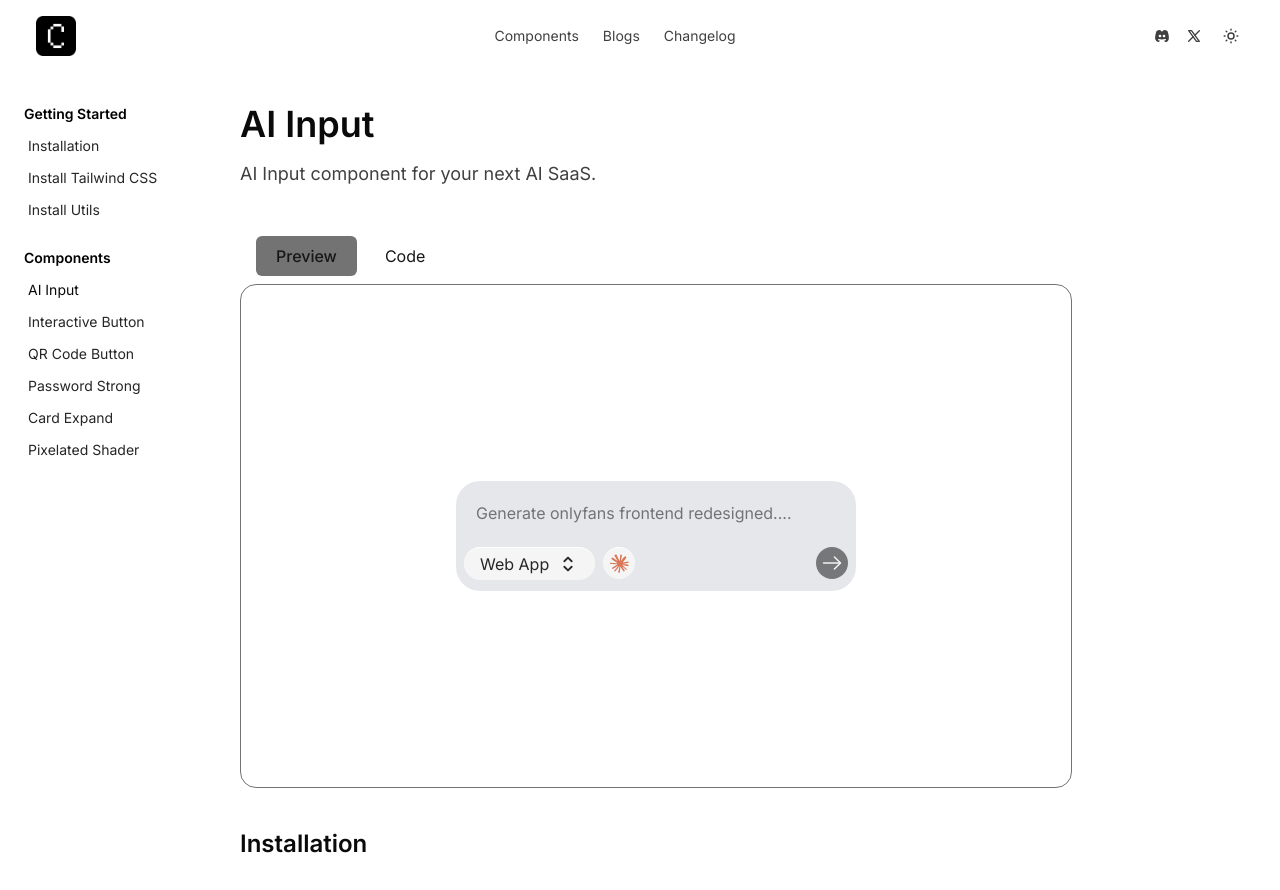
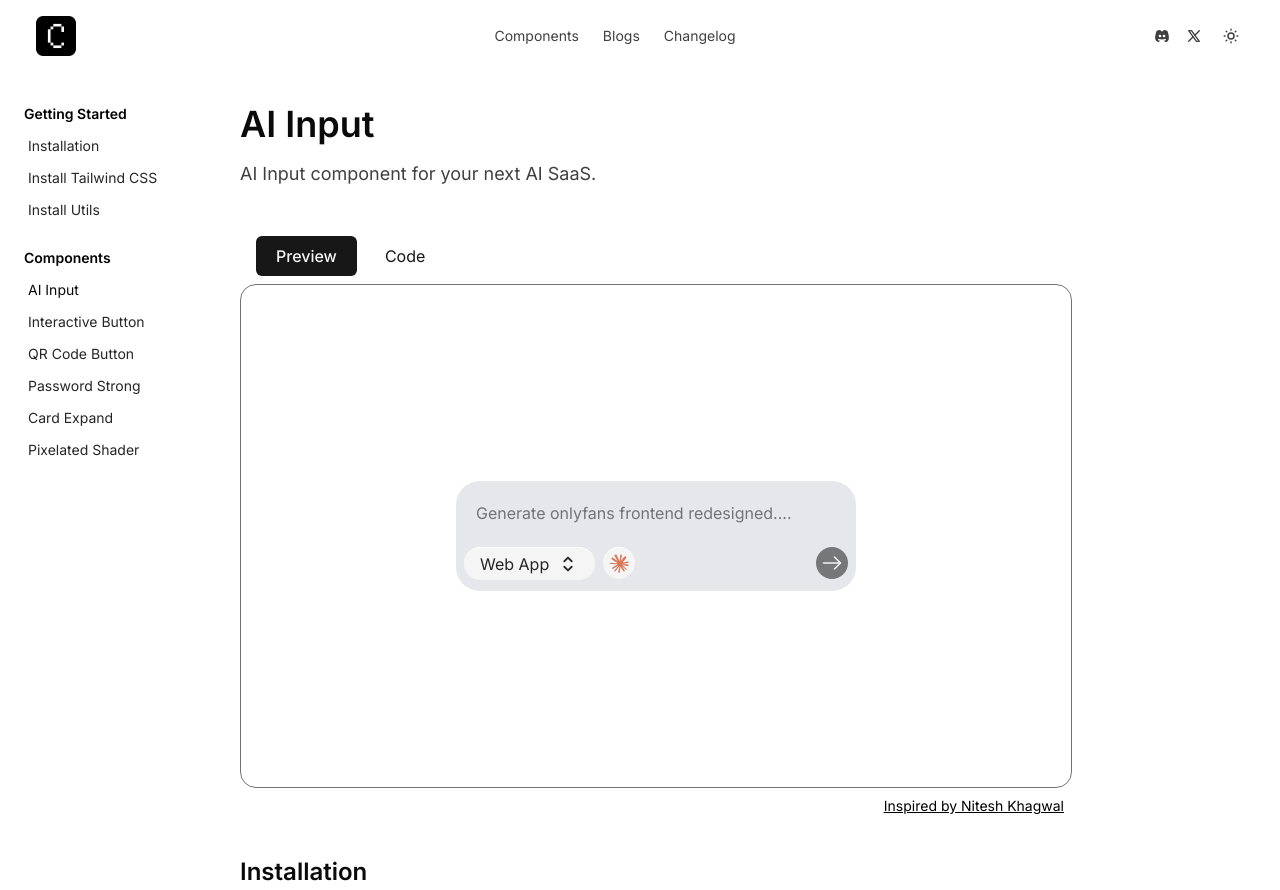
Before and after one commit to Deshmukh-Ayush/Cloff-UI, a Next.js app: page /components/ai-input in a window 1280 px wide. Shown: the top 890 px of the page. Built offline with nearby package versions, Linux system fonts and the light colour scheme.

Commit message:
one liner docs ui component and some styling fixes in Preview Root

```diff
--- a/src/app/components/(components)/ai-input/page.tsx
+++ b/src/app/components/(components)/ai-input/page.tsx
@@ -14,6 +14,8 @@ import { CodeBlock } from "@/components/ui/code-block";
 import { Step, Steps } from "@/components/ui/steps";
 import { useState } from "react";
 import AIInputDemo from "./_example";
+import Link from "next/link";
+import { OneLiner } from "@/components/docs-ui/one-liner";
 
 export default function Page() {
   const [activeTab, setActiveTab] = useState<"pnpm" | "npm" | "yarn" | "bun">(
@@ -284,6 +286,9 @@ export default function AIInputDemo() {
           </div>
         </PreviewContent>
       </PreviewRoot>
+      <OneLiner href="https://khagwal.com/interactions/">
+        Inspired by Nitesh Khagwal
+      </OneLiner>
 
       <div className="py-10">
         <SubHeading>Installation</SubHeading>
--- /dev/null
+++ b/src/components/docs-ui/one-liner.tsx
@@ -0,0 +1,24 @@
+import { cn } from "@/lib/utils";
+import Link from "next/link";
+import React from "react";
+
+export const OneLiner = ({
+  children,
+  className,
+  href,
+}: {
+  children: React.ReactNode;
+  className?: string;
+  href: string;
+}) => {
+  return (
+    <div
+      className={cn(
+        "mt-2 flex items-center justify-end px-2 text-sm underline",
+        className,
+      )}
+    >
+      <Link href={href}>{children}</Link>
+    </div>
+  );
+};
--- a/src/components/docs-ui/preview.tsx
+++ b/src/components/docs-ui/preview.tsx
@@ -82,7 +82,7 @@ export const PreviewTab = ({
       className={cn(
         "text-md mr-2 rounded-md px-5 py-2 text-neutral-900 transition-colors dark:text-neutral-100",
         isActive
-          ? "bg-neutral-500 font-medium"
+          ? "bg-neutral-900 font-medium text-neutral-100 dark:bg-neutral-100 dark:text-neutral-900"
           : "hover:bg-neutral-300 active:bg-neutral-500",
         className,
       )}
```
